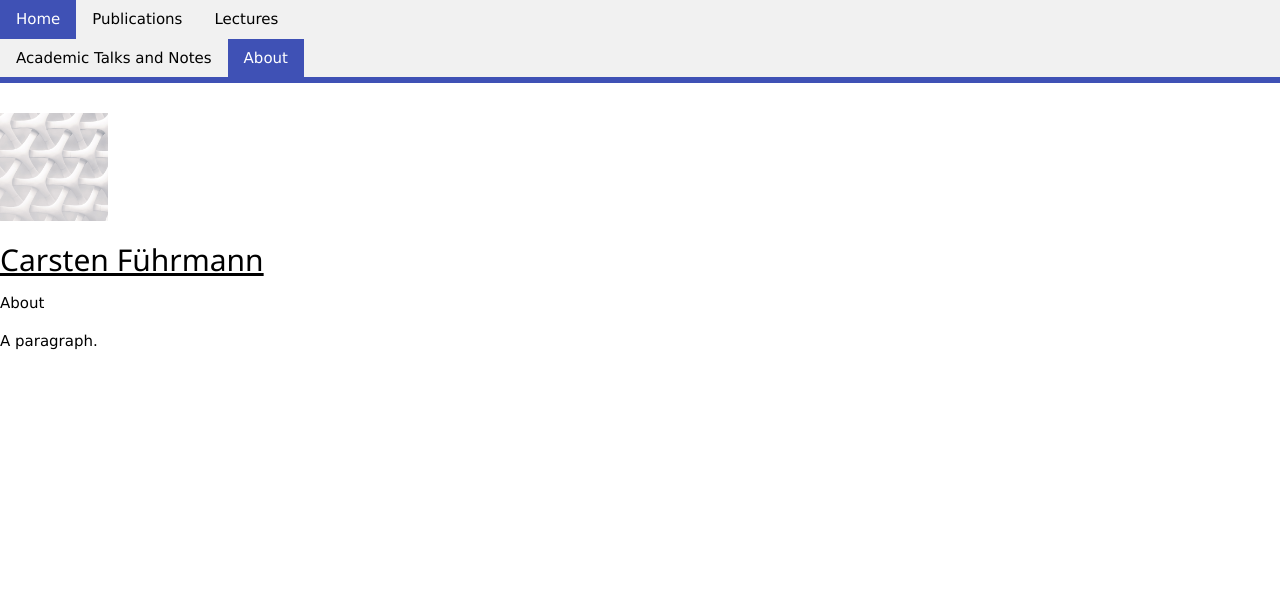
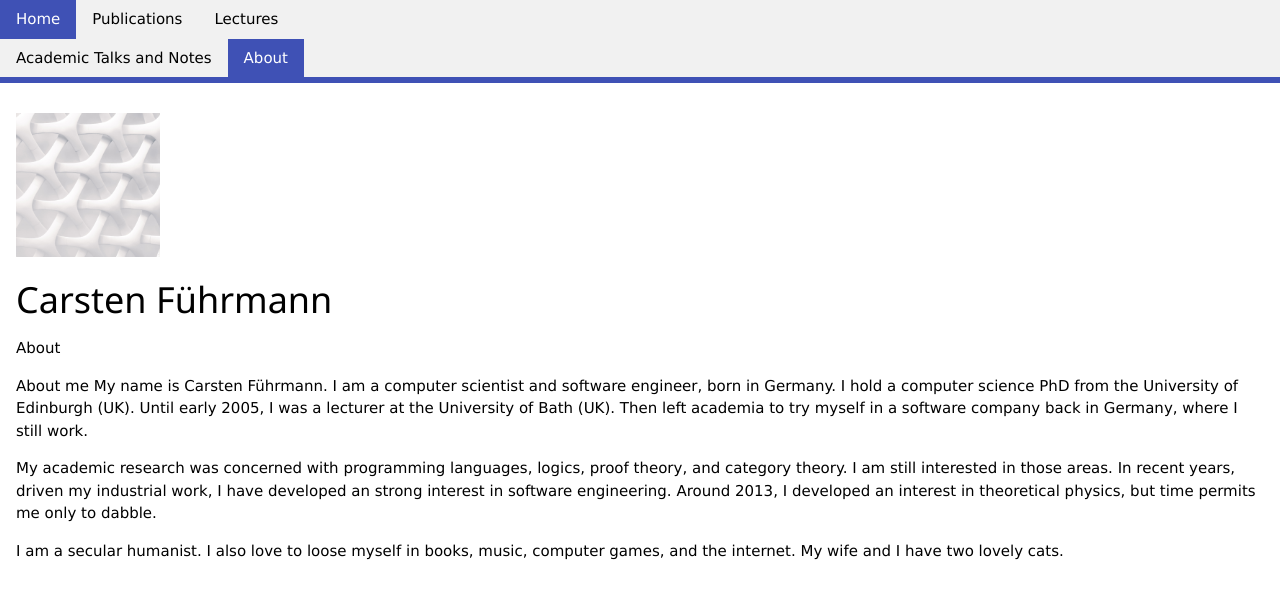
Before and after one commit to cfuehrmann/carsten-fuehrmanns-blog, a Next.js app: page /about-me in a window 1280 px wide. Shown: the top 598 px of the page. Built offline with nearby package versions, Linux system fonts and the light colour scheme.

Commit message:
Improved layout and structure of pages

```diff
--- a/components/layout.tsx
+++ b/components/layout.tsx
@@ -22,7 +22,7 @@ export default function Layout({
   page: PageName;
 }) {
   return (
-    <div>
+    <>
       <Head>
         <link rel="icon" href="/favicon.ico" />
         <meta
@@ -37,8 +37,9 @@ export default function Layout({
         />
         <meta name="og:title" content={siteTitle} />
         <meta name="twitter:card" content="summary_large_image" />
+        <title>{siteTitle}</title>
       </Head>
-      <div className="w3-top">
+      <header className="w3-top">
         <div className="w3-bar w3-light-grey">
           <LinkButton linkPage="Home" url="/" currentPage={page} />
           <LinkButton
@@ -56,47 +57,14 @@ export default function Layout({
           />
           <LinkButton linkPage="About" url="/about-me" currentPage={page} />
         </div>
-      </div>
+      </header>
       <br />
       <br />
       <br />
       <br />
       <br />
-      <header>
-        {page === "Home" ? (
-          <>
-            <Image
-              priority
-              src="/images/profile.jpg"
-              height={144}
-              width={144}
-              alt={name}
-            />
-            <h1>{name}</h1>
-          </>
-        ) : (
-          <>
-            <Link href="/">
-              <a>
-                <Image
-                  priority
-                  src="/images/profile.jpg"
-                  height={108}
-                  width={108}
-                  alt={name}
-                />
-              </a>
-            </Link>
-            <h2>
-              <Link href="/">
-                <a>{name}</a>
-              </Link>
-            </h2>
-          </>
-        )}
-      </header>
-      <main>{children}</main>
-    </div>
+      <main className="w3-container">{children}</main>
+    </>
   );
 }
 
--- a/pages/about-me.tsx
+++ b/pages/about-me.tsx
@@ -1,13 +1,46 @@
-import Head from "next/head";
+import Image from "next/image";
 import Layout from "../components/layout";
+
+const name = "Carsten Führmann";
 
 export default function About() {
   return (
     <Layout page="About">
-      <section>
-        About
-        <p>A paragraph.</p>
-      </section>
+      <header>
+        <Image
+          priority
+          src="/images/profile.jpg"
+          height={144}
+          width={144}
+          alt={name}
+        />
+        <h1>{name}</h1>
+      </header>
+      <main>
+        <section>
+          About
+          <p>
+            About me My name is Carsten Führmann. I am a computer scientist and
+            software engineer, born in Germany. I hold a computer science PhD
+            from the University of Edinburgh (UK). Until early 2005, I was a
+            lecturer at the University of Bath (UK). Then left academia to try
+            myself in a software company back in Germany, where I still work.
+          </p>
+          <p>
+            My academic research was concerned with programming languages,
+            logics, proof theory, and category theory. I am still interested in
+            those areas. In recent years, driven my industrial work, I have
+            developed an strong interest in software engineering. Around 2013, I
+            developed an interest in theoretical physics, but time permits me
+            only to dabble.
+          </p>
+          <p>
+            I am a secular humanist. I also love to loose myself in books,
+            music, computer games, and the internet. My wife and I have two
+            lovely cats.
+          </p>
+        </section>
+      </main>
     </Layout>
   );
 }
--- a/pages/academic-talks-and-notes.tsx
+++ b/pages/academic-talks-and-notes.tsx
@@ -1,4 +1,4 @@
-import Head from "next/head";
+import Image from "next/image";
 import Layout from "../components/layout";
 
 export default function TalksAndNotes() {
```
Also changed, not shown: pages/index.tsx (+13 -6 lines), 1 other file (tests, documents, lock files or other folders).
